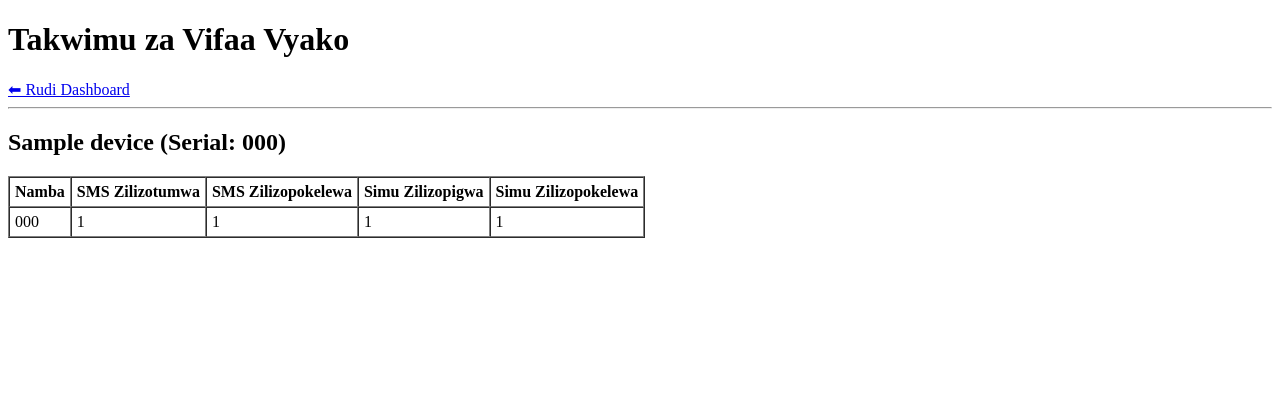
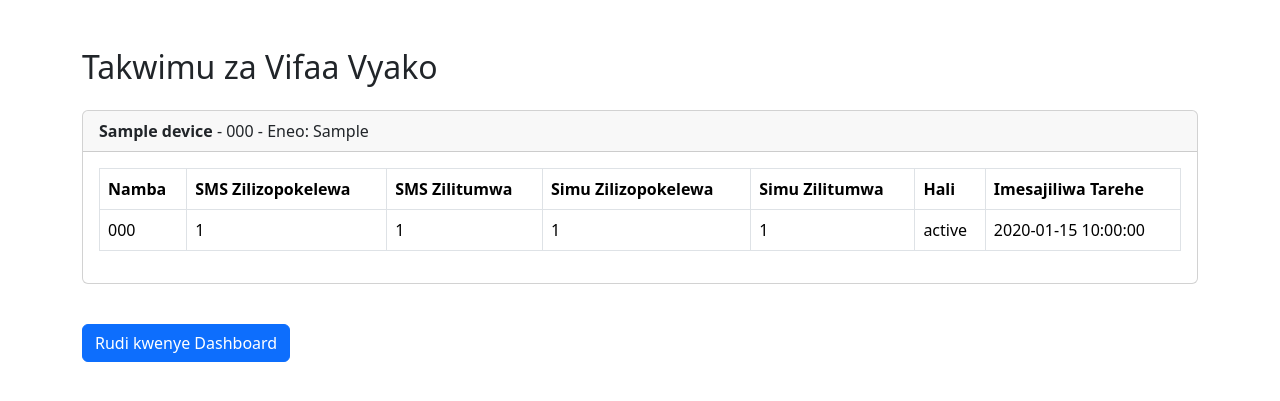
Before and after one commit to Abdillah773/Abdillah773.github.io, a Flask app: template templates/stats.html in a window 1280 px wide. Shown: the top 401 px of the page. Run offline with Flask 3, Linux system fonts and the light colour scheme; the template is opened without the code that fills it: values that come from a table or form of the project are taken from there, others are empty; tables that the repository leaves empty hold one stand-in row (values such as "Sample post").

Commit message:
Added clean stats.html template with SMS and call data table

```diff
--- a/templates/stats.html
+++ b/templates/stats.html
@@ -1,34 +1,59 @@
 <!DOCTYPE html>
-<html>
+<html lang="en">
 <head>
-    <title>Takwimu za Simu</title>
+    <meta charset="UTF-8">
+    <title>Takwimu za Vifaa</title>
+    <link rel="stylesheet" href="https://cdn.jsdelivr.net/npm/bootstrap@5.3.2/dist/css/bootstrap.min.css">
 </head>
 <body>
-    <h1>Takwimu za Vifaa Vyako</h1>
-    <a href="{{ url_for('dashboard') }}">⬅ Rudi Dashboard</a>
-    <hr>
+<div class="container mt-5">
+    <h2 class="mb-4">Takwimu za Vifaa Vyako</h2>
 
+    {% if devices %}
         {% for device in devices %}
-        <h2>{{ device.name }} (Serial: {{ device.serial_number }})</h2>
-        <table border="1" cellpadding="5" cellspacing="0">
+            <div class="card mb-4">
+                <div class="card-header">
+                    <strong>{{ device.name }}</strong> - {{ device.serial_number }} - Eneo: {{ device.location }}
+                </div>
+                <div class="card-body">
+                    {% if device.phone_numbers %}
+                        <table class="table table-bordered">
+                            <thead>
                                 <tr>
                                     <th>Namba</th>
-                <th>SMS Zilizotumwa</th>
                                     <th>SMS Zilizopokelewa</th>
-                <th>Simu Zilizopigwa</th>
+                                    <th>SMS Zilitumwa</th>
                                     <th>Simu Zilizopokelewa</th>
+                                    <th>Simu Zilitumwa</th>
+                                    <th>Hali</th>
+                                    <th>Imesajiliwa Tarehe</th>
                                 </tr>
+                            </thead>
+                            <tbody>
                                 {% for phone in device.phone_numbers %}
                                     <tr>
                                         <td>{{ phone.number }}</td>
+                                        <td>{{ phone.sms_received }}</td>
                                         <td>{{ phone.sms_sent }}</td>
-                <td>{{ phone.sms_received }}</td>
+                                        <td>{{ phone.calls_received }}</td>
                                         <td>{{ phone.calls_made }}</td>
-                <td>{{ phone.calls_received }}</td>
+                                        <td>{{ phone.status }}</td>
+                                        <td>{{ phone.date_registered.strftime("%Y-%m-%d %H:%M:%S") }}</td>
                                     </tr>
                                 {% endfor %}
+                            </tbody>
                         </table>
-        <br>
+                    {% else %}
+                        <p>Hakuna namba za simu zilizosajiliwa kwa kifaa hiki.</p>
+                    {% endif %}
+                </div>
+            </div>
         {% endfor %}
+    {% else %}
+        <p>Hakuna vifaa vilivyopatikana.</p>
+    {% endif %}
+
+    <a href="{{ url_for('dashboard') }}" class="btn btn-primary mt-3">Rudi kwenye Dashboard</a>
+</div>
 </body>
 </html>
```
Lines whose indentation alone changed are shown as unchanged.
